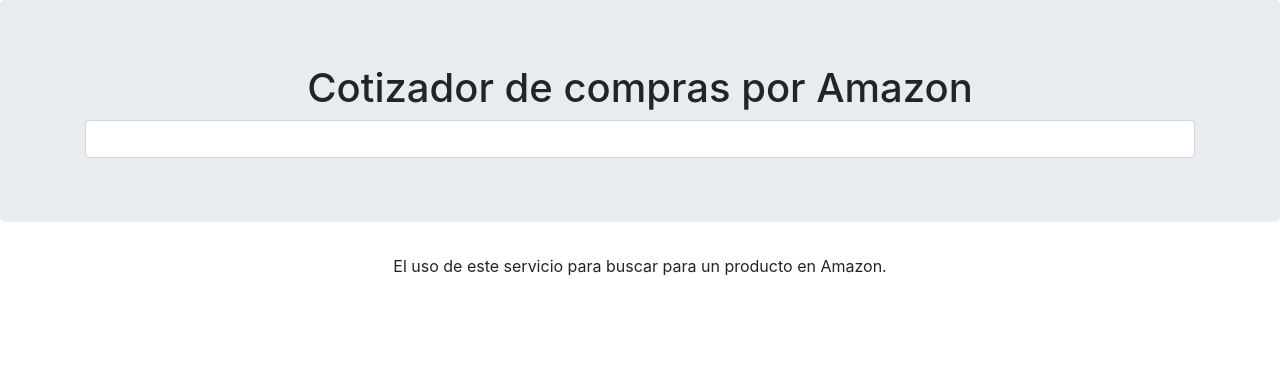
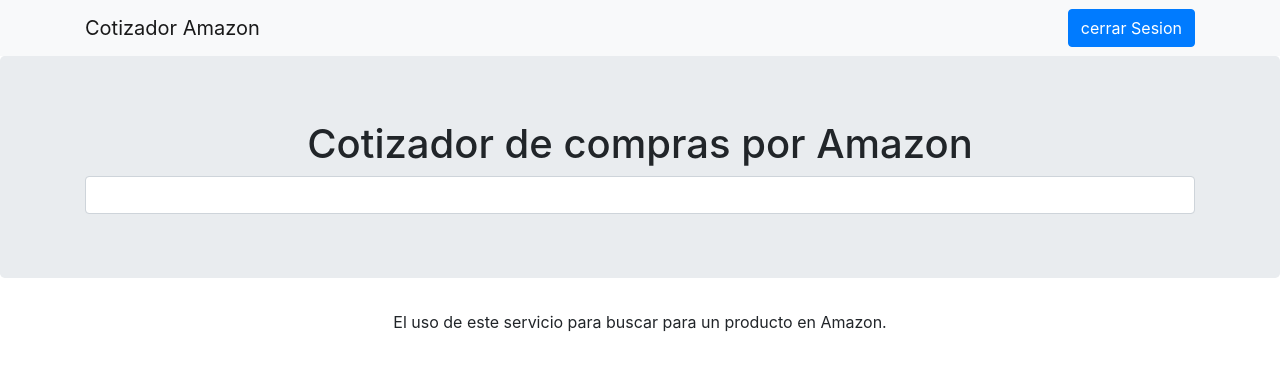
Before and after one commit to RonyBM/proyectoFinalDesarrollo, a PHP site: page /php/vistas/cotizacion.php in a window 1280 px wide. Shown: the top 371 px of the page. Run offline with PHP 8.4, Linux system fonts and the light colour scheme.

Commit message:
barrra de navegacion en la vista cotización

```diff
--- a/Proyecto Final/php/vistas/cotizacion.php
+++ b/Proyecto Final/php/vistas/cotizacion.php
@@ -7,6 +7,13 @@
 </head>
 
 <body>
+  <!-- Navigation-->
+  <nav class="navbar navbar-light bg-light static-top">
+      <div class="container">
+        <a class="navbar-brand" href="inicio.php">Cotizador Amazon</a>
+        <a class="btn btn-primary" href="php/controladores/cerrar_sesion.php">cerrar Sesion</a>
+      </div>
+    </nav>
   <main>
     <section class="jumbotron text-center">
       <div class="container">
```
